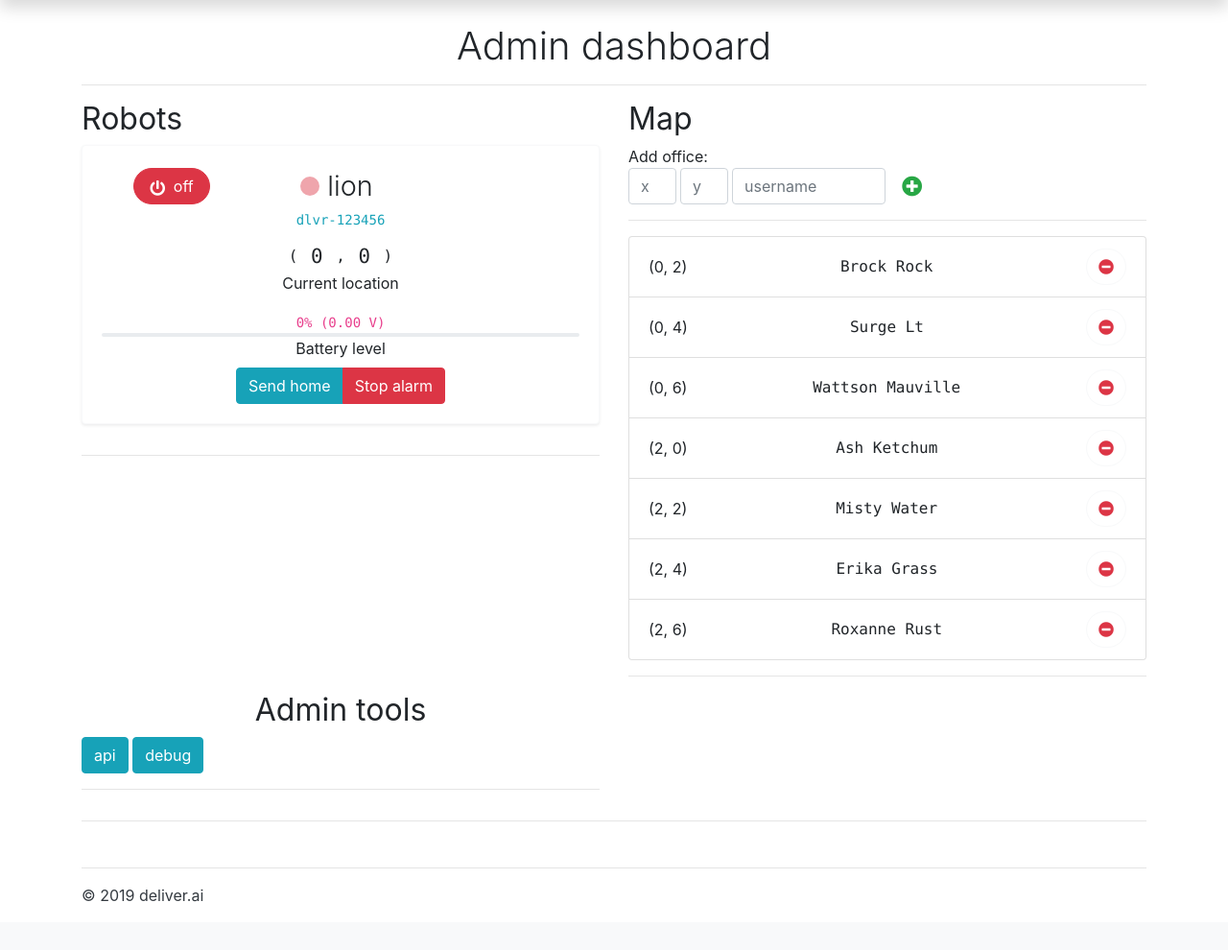
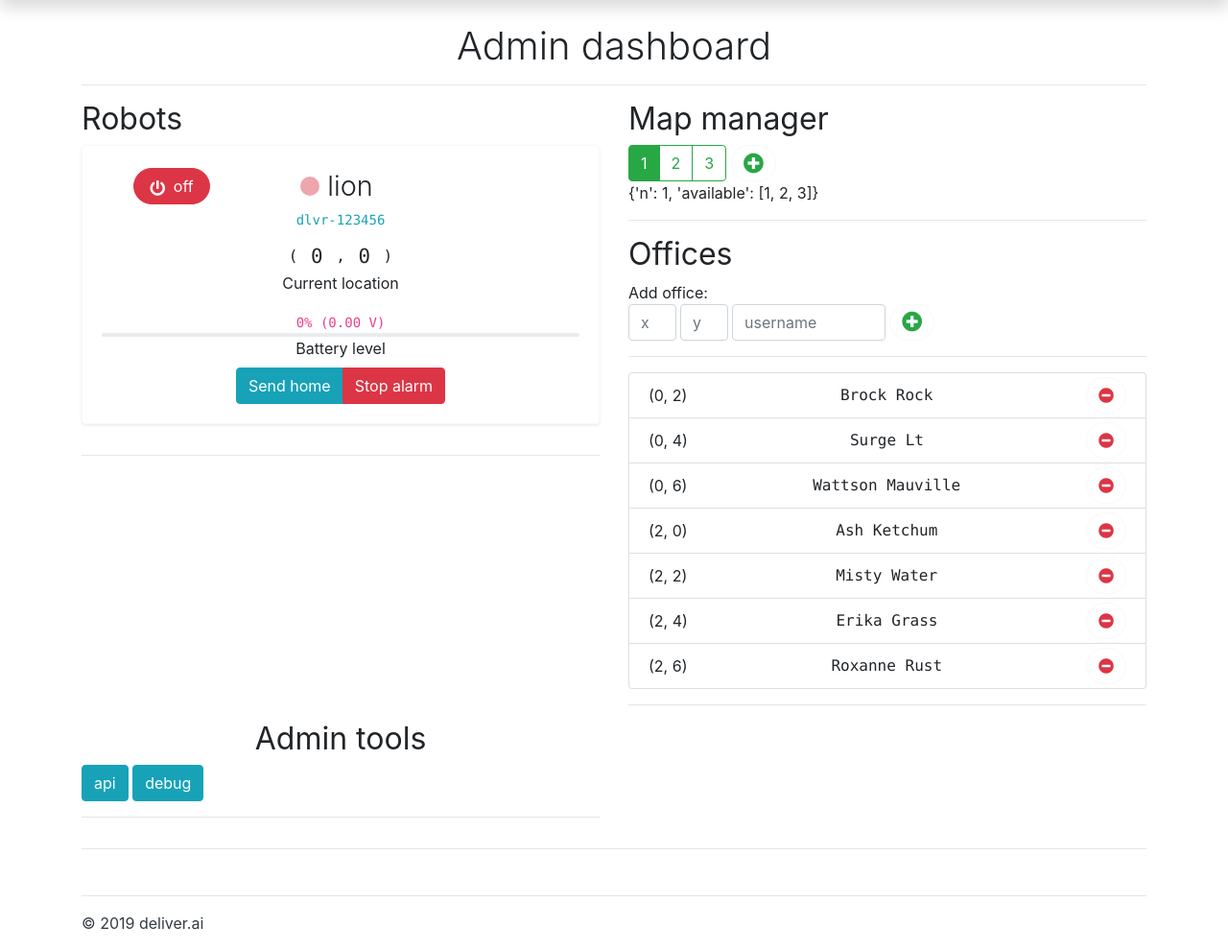
Before and after one commit to JMaio/deliver.ai, a Flask app: page /admin/ in a window 1280 px wide. Shown: the part 56-1046 px from the top of the page at 96% size. Before the commit the page ends 996 px from the top, so only its background shows below. Run offline with Flask 2, Linux system fonts and the light colour scheme; data that the repository does not hold is empty; some libraries are stand-ins or nearby versions.

Commit message:
move map management from debug to admin

```diff
--- a/flask_app/app.py
+++ b/flask_app/app.py
@@ -84,6 +84,12 @@ def create_app():
     # user = people_map.pop("ash.ketchum", None)
     print("reading office map")
     office_map = Map(people_map)
+    maps = {
+        'n': 1,
+        'available': [int(f[len('map'):f.index('.')]) for f in
+                      os.listdir(MAP_DIR) if
+                      os.path.isfile(os.path.join(MAP_DIR, f)) and 'map' in f],
+    }
 
     def get_current_user_as_person():
         if current_user.is_authenticated:
@@ -114,6 +120,7 @@ def create_app():
             'admin.html',
             bots=bots,
             map=office_map,
+            maps=maps,
         )
 
     @app.route('/send/')
@@ -412,6 +419,8 @@ def create_app():
                 return json.dumps(code == '{}0{}0'.format(person.x, person.y))
             except KeyError:
                 return "false"
+        elif args == 'current_map':
+            return maps['n']
         elif args == 'log_get':
             pass
         elif args == 'log_post':
@@ -421,7 +430,8 @@ def create_app():
 
     @app.route('/api/<string:args>', methods=['POST'])
     def api_post(args):
-        in_log.append(f'[{request.method:4}] {request.url}')
+        in_log.append(
+            f'[{request.method:4}] {request.url} - {dict(request.form)}')
         if args == 'botinfo':
             bot = bots.get(request.args.get('name'), None)  # type: Bot
             if bot:
@@ -464,7 +474,8 @@ def create_app():
             t[0].accepted = accepted == "true"
             return json.dumps(t[0].to_json())
         elif args == 'changemap':
-            n = request.args.get('n')
+            n = request.form.get('n')
+            maps['n'] = int(n)
             if not n:
                 return "error"
             # check map exists
--- a/flask_app/templates/admin.html
+++ b/flask_app/templates/admin.html
@@ -36,7 +36,27 @@
         {#        </div>#}
         <!-- Map -->
         <div class="col-12 col-lg-6">
-            <h2 class="font-weight-normal">Map</h2>
+            <h2 class="font-weight-normal">Map manager</h2>
+            <div>
+                <div class="btn-group btn-group-toggle" data-toggle="buttons">
+                    {% for map in maps['available'] %}
+                        {% set this_map = map == maps['n'] %}
+                        <label class="btn btn-outline-success
+                           {% if this_map %}active{% endif %}"
+                               data-map="{{ map }}">
+                            <input type="radio"
+                                   {% if this_map %}checked{% endif %}> {{ map }}
+                        </label>
+                    {% endfor %}
+                </div>
+                <button class="btn btn-outline-light rounded-pill">
+                    <i class="fas fa-plus-circle fa-lg text-success"></i>
+                </button>
+            </div>
+            <p>{{ maps }}</p>
+
+            <hr>
+            <h2 class="font-weight-normal">Offices</h2>
             <p class="my-auto mr-2">Add office:</p>
             <form class="form-inline mb-2" id="add-office-form" method="post"
                   action="/api/add_office" name="add-office-form">
@@ -50,13 +70,15 @@
                            required placeholder="{{ var }}"
                            id="add-office-{{ var }}" name="{{ var }}">
                 {% endfor %}
-                <button type="submit"
-                        class="btn fas fa-plus-circle fa-lg text-success text-decoration-none my-auto"></button>
+                <button class="btn btn-outline-light rounded-pill"
+                        type="submit">
+                    <i class="fas fa-plus-circle fa-lg text-success"></i>
+                </button>
             </form>
             <hr>
             <ul class="list-group d-flex justify-content-center mx-auto">
                 {% for username, person in map.get().items() %}
-                    <li class="list-group-item d-flex justify-content-between align-items-center">
+                    <li class="list-group-item d-flex justify-content-between align-items-center py-1">
                         <span>{{ person.coordinates }}</span>
                         <span class="text-monospace">{{ person.name }}</span>
                         <button class="btn btn-outline-light rounded-pill"
@@ -170,6 +192,14 @@
                     });
                 }
             });
+            $('label[data-map]').click(function () {
+                let n = $(this).attr('data-map');
+                console.log(n);
+                $.post({
+                    url: '/api/changemap',
+                    data: {n: n}
+                })
+            })
         });
     </script>
 {% endblock %}
```
Also changed, not shown: flask_app/maps/map_1.txt (deleted, +0 -7 lines), flask_app/maps/map_2.txt (deleted, +0 -7 lines), flask_app/maps/map_3.txt (deleted, +0 -8 lines), flask_app/templates/debug.html (+5 -5 lines). Lines whose indentation alone changed are shown as unchanged.
